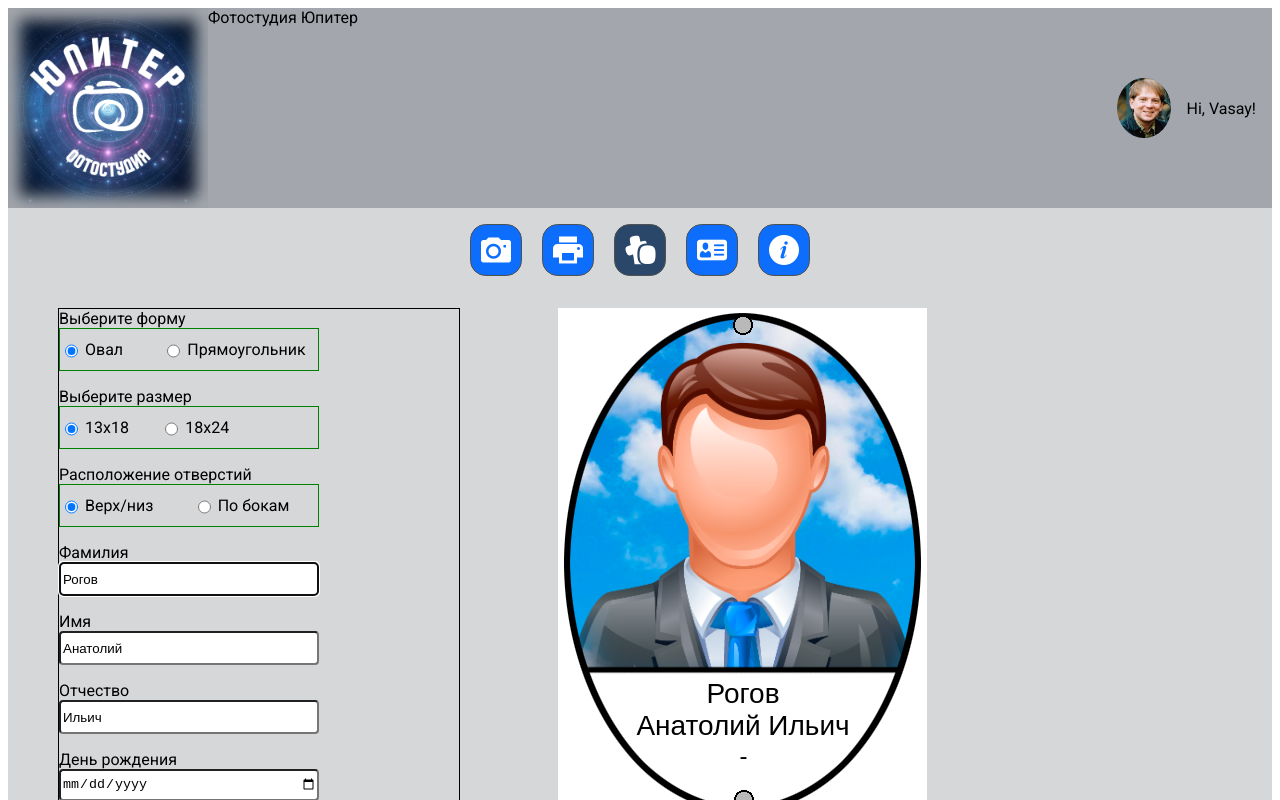
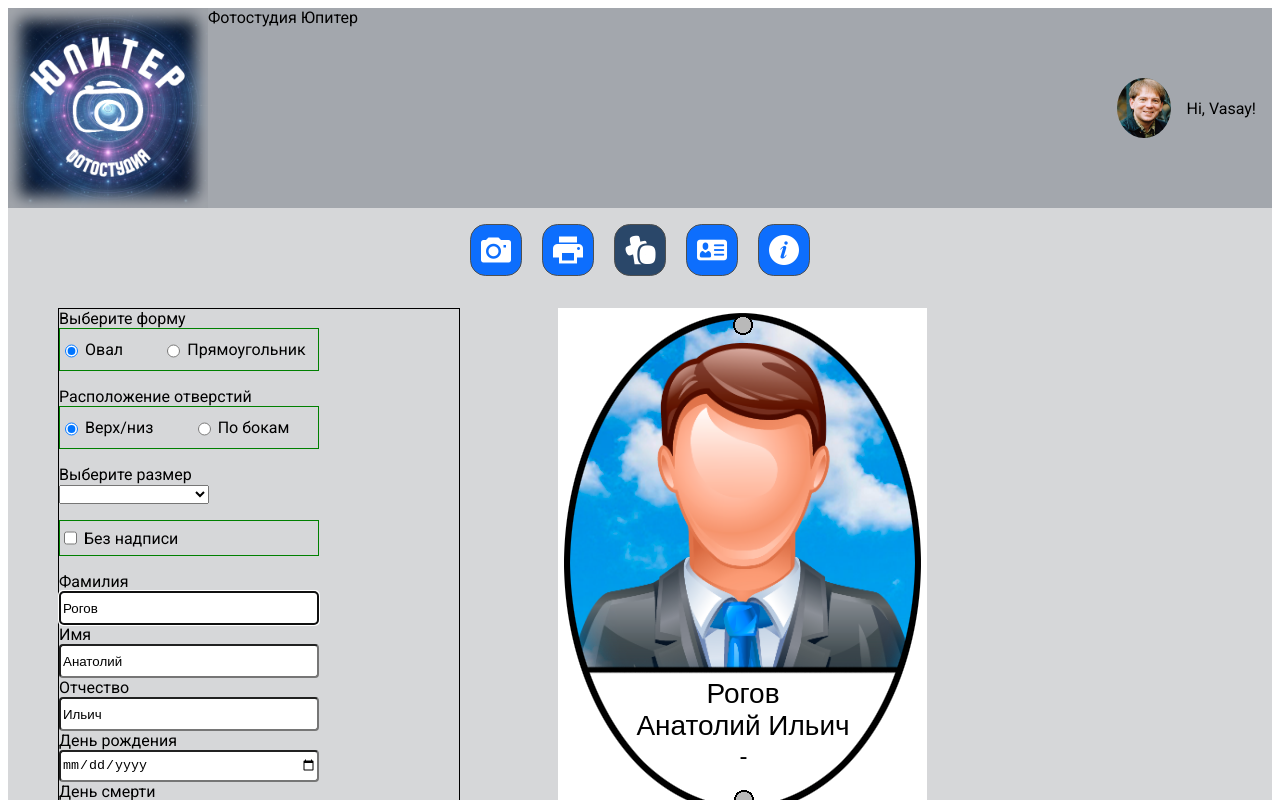
Before and after one commit to crossivan/upiterAng, an Angular app: page /ceram in a window 1280 px wide. Shown: the top 800 px of the page. Built offline with nearby package versions, Linux system fonts and the light colour scheme.

Commit message:
Form refactoring

```diff
--- a/src/app/pages/ceram-page/ceram-page.component.html
+++ b/src/app/pages/ceram-page/ceram-page.component.html
@@ -5,7 +5,7 @@
     <img *ngIf="!viewHole" class="ceram__holeH" src="assets/images/holeH.png" alt="Hole">
     <img class="ceram__person" src="assets/images/no_face.png" alt="Photo Person">
     <img class="ceram__background" src="assets/images/cloud.png" alt="Background">
-    <div class="textOnCeram">
+    <div class="textOnCeram" *ngIf="!myForm.get('addText')?.value">
       <span class="textOnCeram__lastname">{{myForm.get('lastName')?.value}}</span>
 <!--      <span class="ceram__lastname">{{ceramNew.firstName}}</span>-->
       <span class="textOnCeram__name" [class]="textClass">{{myForm.get('firstName')?.value}} {{myForm.get('patronymic')?.value}}</span>
@@ -28,18 +28,6 @@
     </div>
 
     <div class="form-control">
-      <label>Выберите размер</label>
-      <div class="form-control__radio">
-        <input id="radioSize1" type="radio" formControlName="radioSize" [value]="1" />
-        <label for="radioSize1">13x18</label>
-        <pre>   </pre>
-        <input id="radioSize2" type="radio" formControlName="radioSize" [value]="2" />
-        <label for="radioSize2">18x24</label>
-      </div>
-      <div class="validation"></div>
-    </div>
-
-    <div class="form-control">
       <label>Расположение отверстий</label>
       <div class="form-control__radio">
         <input id="radioHole1" type="radio" formControlName="radioHole" (ngModelChange)="changeHole()" [value]="1" />
@@ -51,6 +39,28 @@
       <div class="validation"></div>
     </div>
 
+    <div class="form-control">
+      <label>Выберите размер</label>
+      <div class="form-control__select">
+        <select id="selectSize" formControlName="selectSize">
+          <option value="">--Выберите размер--</option>
+          <option value="18">13x18</option>
+          <option value="24">18x24</option>
+          <option value="25">20x25</option>
+          <option value="30">20x30</option>
+        </select>
+      </div>
+      <div class="validation"></div>
+    </div>
+
+    <div class="form-control">
+      <div class="form-control__radio">
+        <input type="checkbox" formControlName="addText"><label>Без надписи</label>
+      </div>
+      <div class="validation"></div>
+    </div>
+
+    <div *ngIf="!myForm.get('addText')?.value">
       <div class="form-control">
         <label>Фамилия</label>
         <input name="lastName" type="text" formControlName="lastName" placeholder="Фамилия..." autofocus="true" />
@@ -83,7 +93,7 @@
         <input name="death" type="date" formControlName="death" />
         <div class="validation"></div>
       </div>
-
+    </div>
     <div class="form-button">
       <button type="submit" [disabled]="myForm.invalid">Отправить</button>
     </div>
--- a/src/app/pages/ceram-page/ceram-page.component.scss
+++ b/src/app/pages/ceram-page/ceram-page.component.scss
@@ -51,6 +51,7 @@
   text-align: center;
   text-transform: capitalize;
   font-size: 28px;
+  text-shadow: 0px 0px 2px white, 0 0 2px white, 0 0 2px white, 0 0 3px white, 0 0 3px white;
   &__name{
     &--mod1{
       letter-spacing: -1px;
--- a/src/app/pages/ceram-page/ceram-page.component.ts
+++ b/src/app/pages/ceram-page/ceram-page.component.ts
@@ -48,8 +48,9 @@ export class CeramPageComponent implements OnInit {
   ngOnInit(): void {
     this.myForm = new FormGroup({
       radioFormat: new FormControl(1),
-      radioSize: new FormControl(1),
       radioHole: new FormControl(1),
+      selectSize: new FormControl(1),
+      addText: new FormControl(false),
       lastName: new FormControl('Рогов', [Validators.required, Validators.minLength(4)]),
       firstName: new FormControl('Анатолий'),
       patronymic: new FormControl('Ильич'),
--- a/src/index.html
+++ b/src/index.html
@@ -1,5 +1,5 @@
 <!doctype html>
-<html lang="en">
+<html lang="ru">
 <head>
   <meta charset="utf-8">
   <title>Фотосалон Юпитер</title>
```
Lines whose indentation alone changed are shown as unchanged.
